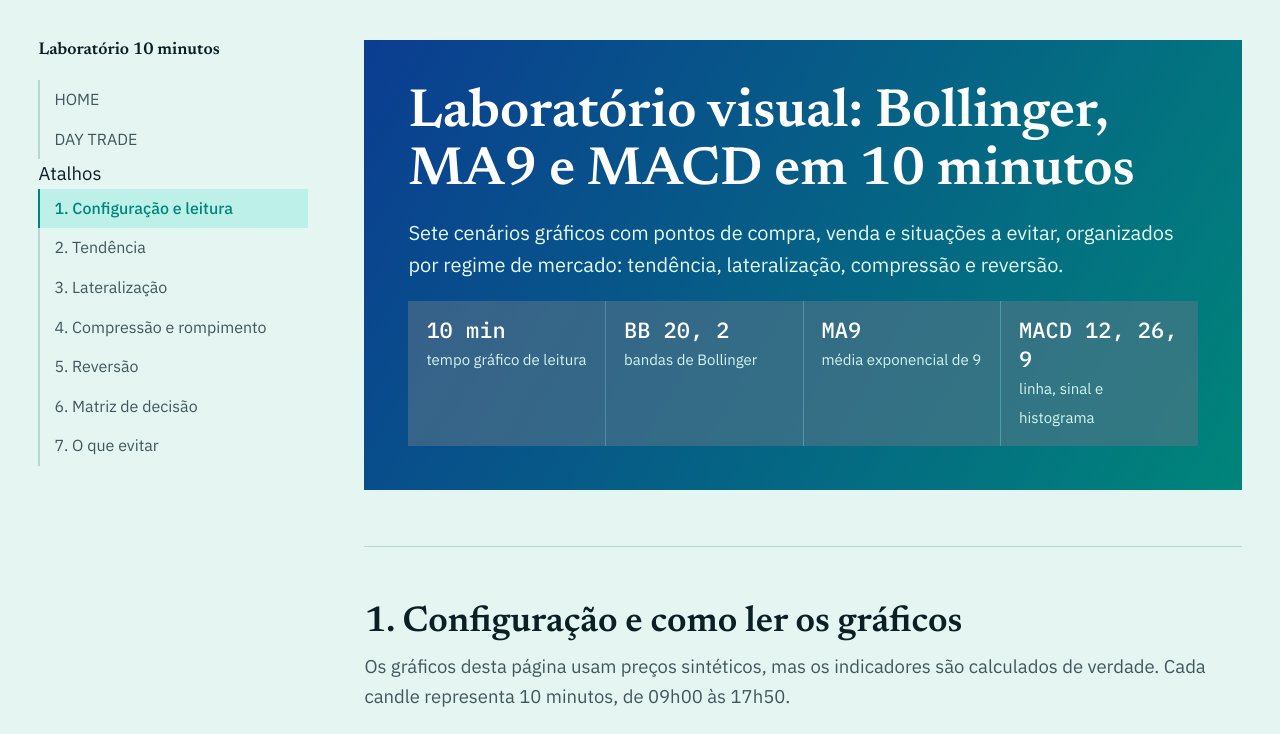
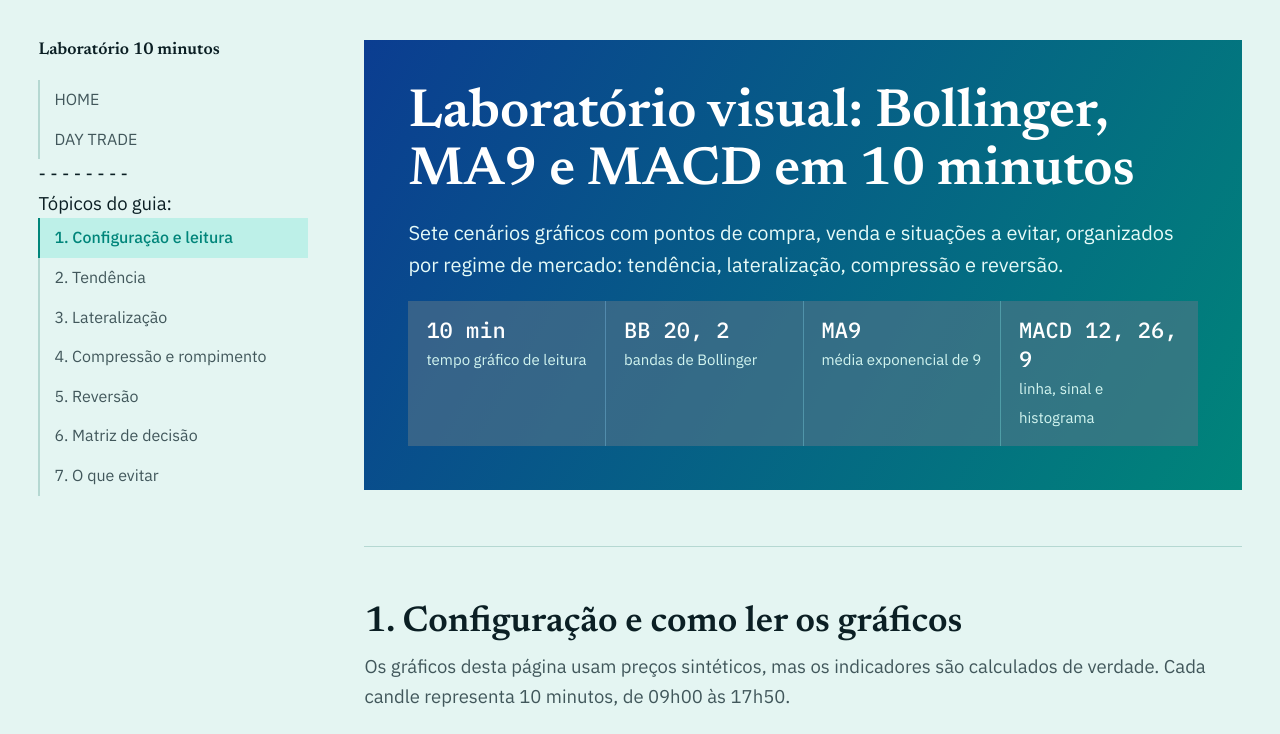
Before and after one commit to jmelo2023/mercado, a plain HTML site: page laboratorio.html in a window 1280 px wide. Shown: the top 734 px of the page. Drawn offline with Linux system fonts and the light colour scheme.

```diff
--- a/laboratorio.html
+++ b/laboratorio.html
@@ -92,7 +92,8 @@ body.noscroll{overflow:hidden}
 <b>Laboratório 10 minutos</b>
 <a href="https://jmelo2023.github.io/mercado/">HOME</a>
 <a href="https://jmelo2023.github.io/mercado/daytrade.html">DAY TRADE</a>
-Atalhos
+- - - - - - - -<br>
+Tópicos do guia:
 <a href="#base">1. Configuração e leitura</a>
 <a href="#tendencia">2. Tendência</a>
 <a href="#lateral">3. Lateralização</a>
```
